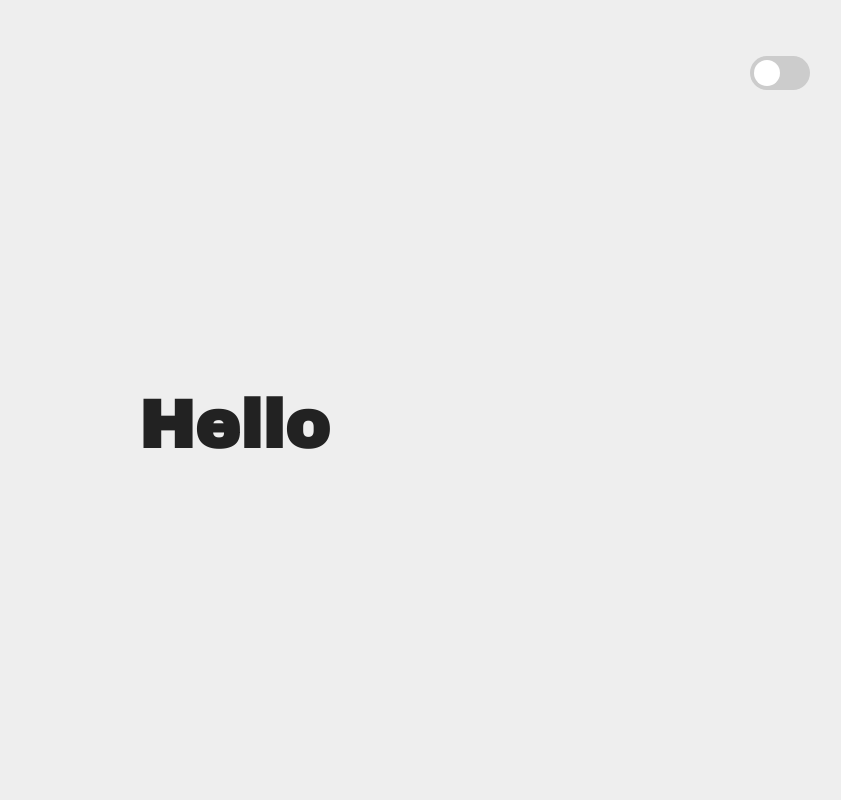
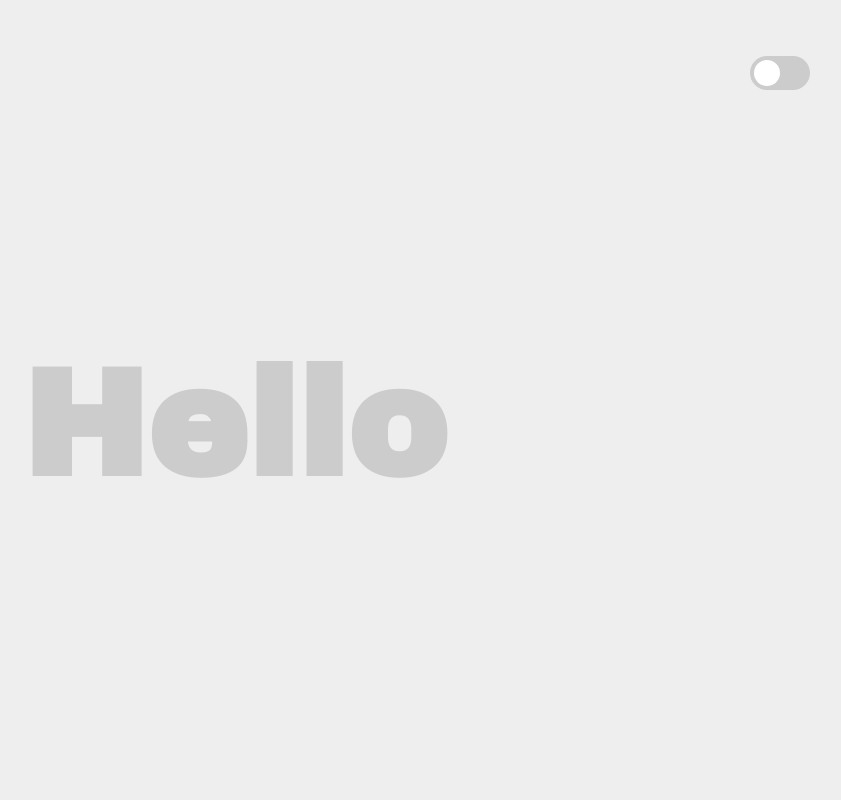
Before and after one commit to itsmemada/Portfolio, a React (Create React App) app: page / in a window 1280 px wide. Shown: the top 800 px of the page, without its empty margins (406-1247 px from the left). Built offline with nearby package versions, Linux system fonts and the light colour scheme.

Commit message:
changed name and size of header message

```diff
--- a/src/App.scss
+++ b/src/App.scss
@@ -3,10 +3,10 @@
 .App {
   text-align: center;
 }
-.name{
+.greeting{
   color: $text-color;
   text-align: center;
-  font-size:45px;
+  font-size:100px;
   padding-top: 50px;
   float:left;
   display:inline;
--- a/src/App.tsx
+++ b/src/App.tsx
@@ -11,7 +11,7 @@ function App() {
     <div className="App">
 	<DarkmodeButton />
 	<header className="App-header">
-        <section className = 'name'>
+        <section className = 'greeting'>
 		<h1>Hello</h1>
   {/*  <div className="blink_me">▮</div> */}
         </section>
```
